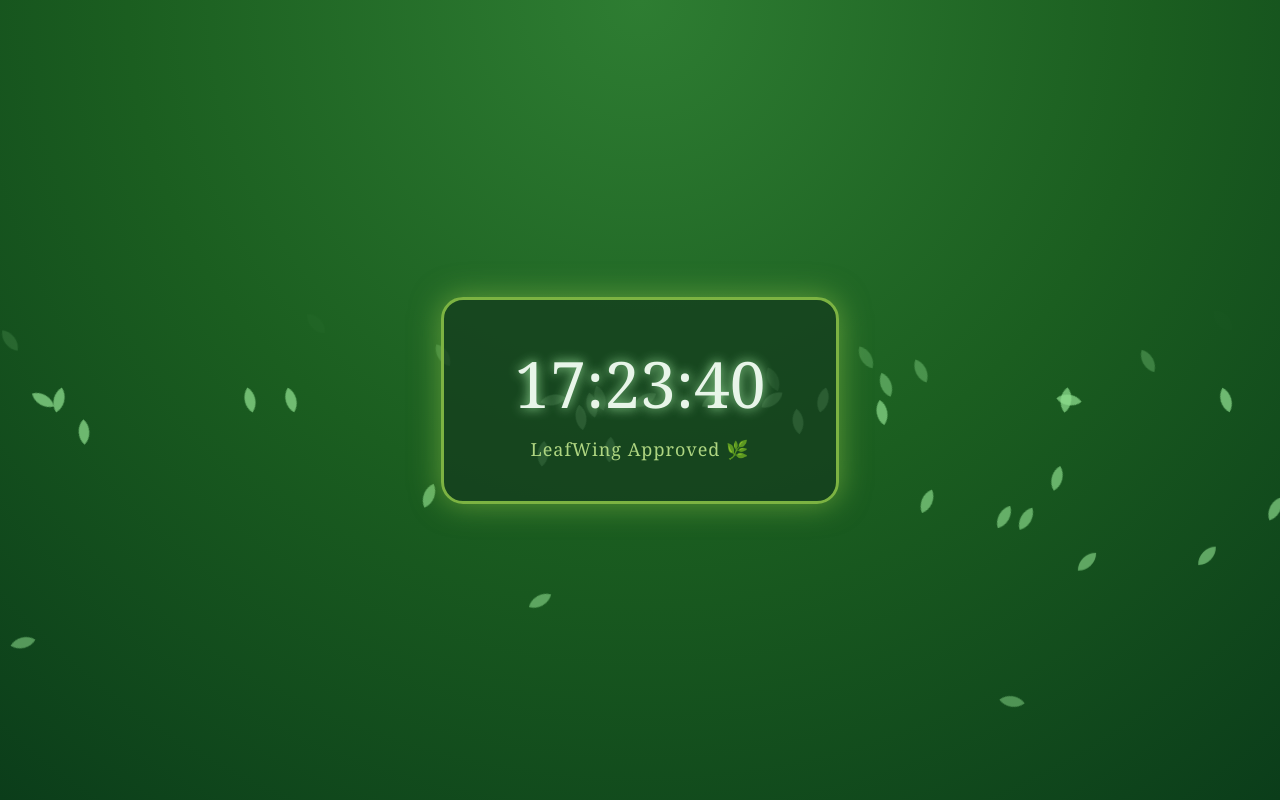
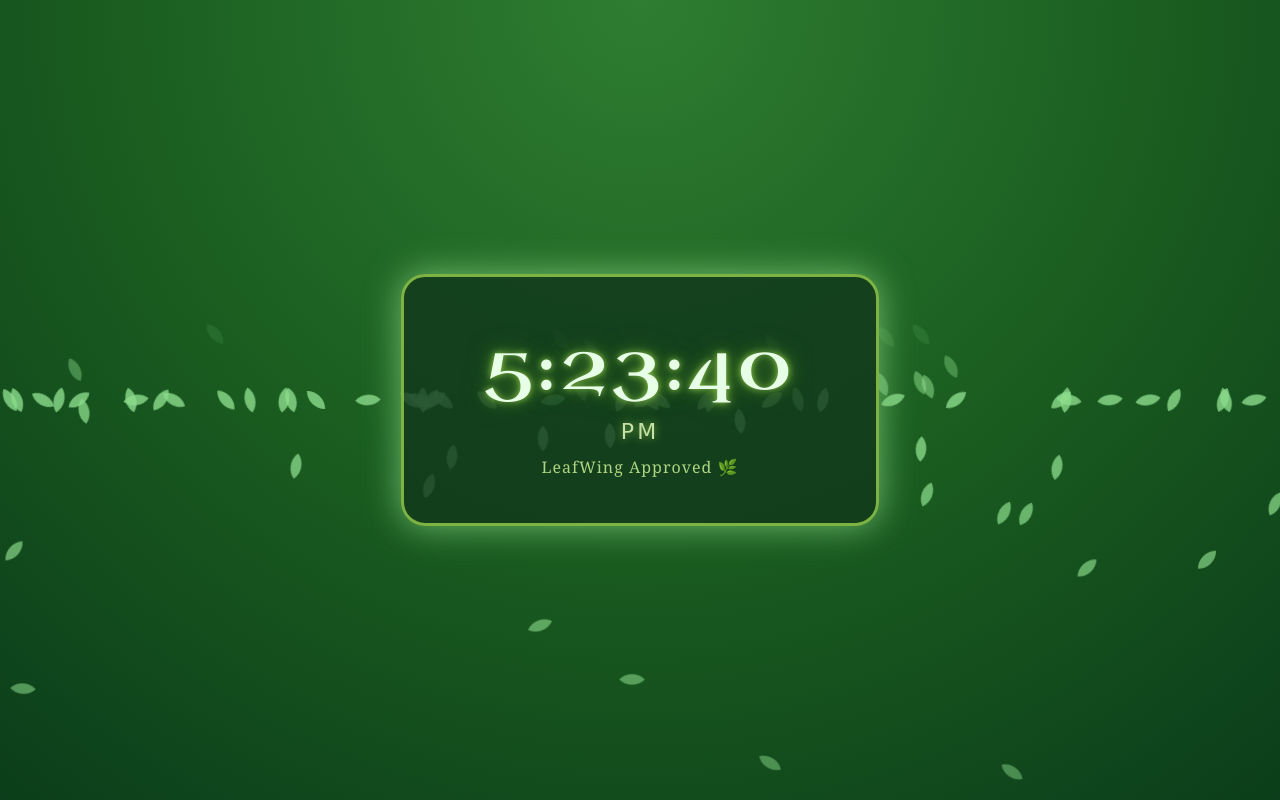
Before and after one commit to telefranic/Leafwing-clock-, a plain HTML site: page index.html in a window 1280 px wide. Drawn offline with Linux system fonts and the light colour scheme; a web font is replaced by a local one.

Commit message:
Update index.html

```diff
--- a/index.html
+++ b/index.html
@@ -2,7 +2,11 @@
 <html lang="en">
 <head>
   <meta charset="UTF-8">
-  <title>🌿 LeafWing Clock 🌿</title>
+  <title>🌿 LeafWing Vine Clock 🌿</title>
+
+  <!-- Vine-style font -->
+  <link href="https://fonts.googleapis.com/css2?family=Ewert&family=Uncial+Antiqua&display=swap" rel="stylesheet">
+
   <style>
     body {
       margin: 0;
@@ -10,11 +14,7 @@
       display: flex;
       justify-content: center;
       align-items: center;
-      background: radial-gradient(circle at top,
-        #2e7d32,
-        #1b5e20,
-        #0b3d1a);
-      font-family: "Georgia", serif;
+      background: radial-gradient(circle at top, #2e7d32, #1b5e20, #0b3d1a);
       overflow: hidden;
     }
 
@@ -22,10 +22,9 @@
       position: absolute;
       width: 18px;
       height: 18px;
-      background: rgba(140, 220, 140, 0.75);
+      background: rgba(140, 220, 140, 0.8);
       border-radius: 0 100% 0 100%;
       animation: drift linear infinite;
-      filter: blur(0.3px);
     }
 
     @keyframes drift {
@@ -41,57 +40,81 @@
     }
 
     .clock {
-      background: rgba(20, 60, 30, 0.75);
+      background: rgba(18, 55, 28, 0.8);
       border: 3px solid #7cb342;
-      border-radius: 22px;
-      padding: 40px 70px;
+      border-radius: 24px;
+      padding: 45px 80px;
       text-align: center;
-      box-shadow: 0 0 30px rgba(124, 179, 66, 0.7);
-      z-index: 10;
+      box-shadow: 0 0 35px rgba(124, 200, 120, 0.9);
+      z-index: 5;
     }
 
     .time {
-      font-size: 64px;
-      color: #e8f5e9;
-      text-shadow: 0 0 12px rgba(180, 255, 180, 0.9);
+      font-family: "Uncial Antiqua", serif;
+      font-size: 68px;
+      color: #e6ffe6;
+      letter-spacing: 4px;
+      text-shadow:
+        0 0 6px #8bc34a,
+        0 0 14px #558b2f,
+        0 0 24px #33691e;
+    }
+
+    .ampm {
+      font-family: "Ewert", cursive;
+      font-size: 22px;
+      margin-top: 8px;
+      color: #c5e1a5;
+      text-shadow: 0 0 10px #7cb342;
+      letter-spacing: 3px;
     }
 
     .subtitle {
-      margin-top: 10px;
-      font-size: 18px;
+      margin-top: 12px;
+      font-size: 16px;
       color: #aed581;
       letter-spacing: 1px;
+      font-family: Georgia, serif;
     }
   </style>
 </head>
 <body>
 
   <div class="clock">
-    <div class="time" id="time">00:00:00</div>
+    <div class="time" id="time">12:00:00</div>
+    <div class="ampm" id="ampm">AM</div>
     <div class="subtitle">LeafWing Approved 🌿</div>
   </div>
 
   <script>
-    // Clock
+    // Clock with AM/PM
     function updateClock() {
       const now = new Date();
-      const h = String(now.getHours()).padStart(2, "0");
-      const m = String(now.getMinutes()).padStart(2, "0");
-      const s = String(now.getSeconds()).padStart(2, "0");
-      document.getElementById("time").textContent = `${h}:${m}:${s}`;
+      let hours = now.getHours();
+      const minutes = String(now.getMinutes()).padStart(2, "0");
+      const seconds = String(now.getSeconds()).padStart(2, "0");
+      const ampm = hours >= 12 ? "PM" : "AM";
+
+      hours = hours % 12;
+      hours = hours ? hours : 12;
+
+      document.getElementById("time").textContent =
+        `${hours}:${minutes}:${seconds}`;
+      document.getElementById("ampm").textContent = ampm;
     }
+
     setInterval(updateClock, 1000);
     updateClock();
 
-    // Generate LOTS of leaves
-    const leafCount = 40; // ← increase this for EVEN MORE leaves 🌿🌿🌿
+    // MANY floating leaves 🌿
+    const leafCount = 80;
 
     for (let i = 0; i < leafCount; i++) {
       const leaf = document.createElement("div");
       leaf.className = "leaf";
       leaf.style.left = Math.random() * 100 + "vw";
-      leaf.style.animationDuration = (12 + Math.random() * 15) + "s";
-      leaf.style.animationDelay = Math.random() * 10 + "s";
+      leaf.style.animationDuration = (10 + Math.random() * 18) + "s";
+      leaf.style.animationDelay = Math.random() * 12 + "s";
       leaf.style.transform = `rotate(${Math.random() * 360}deg)`;
       document.body.appendChild(leaf);
     }
```
